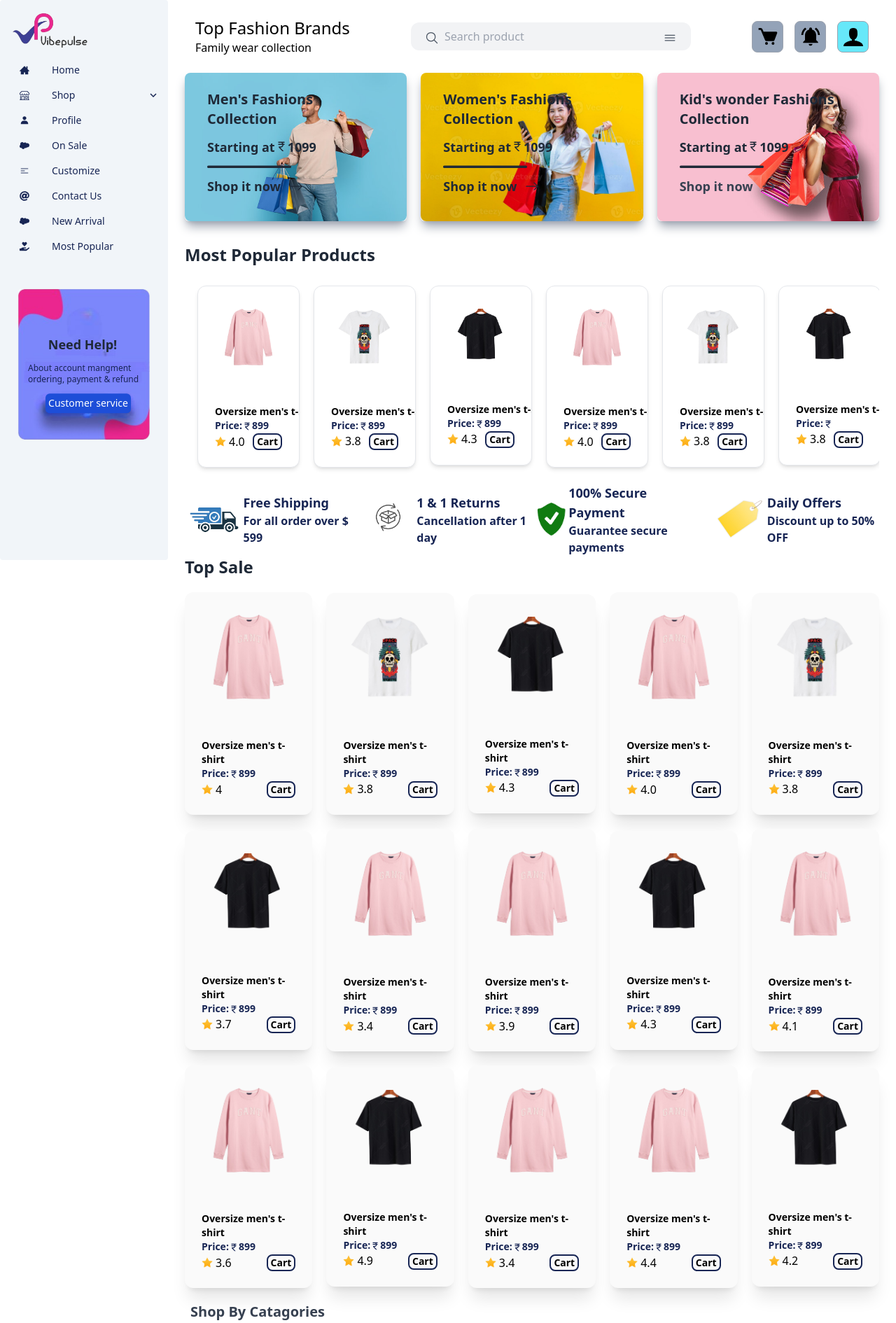
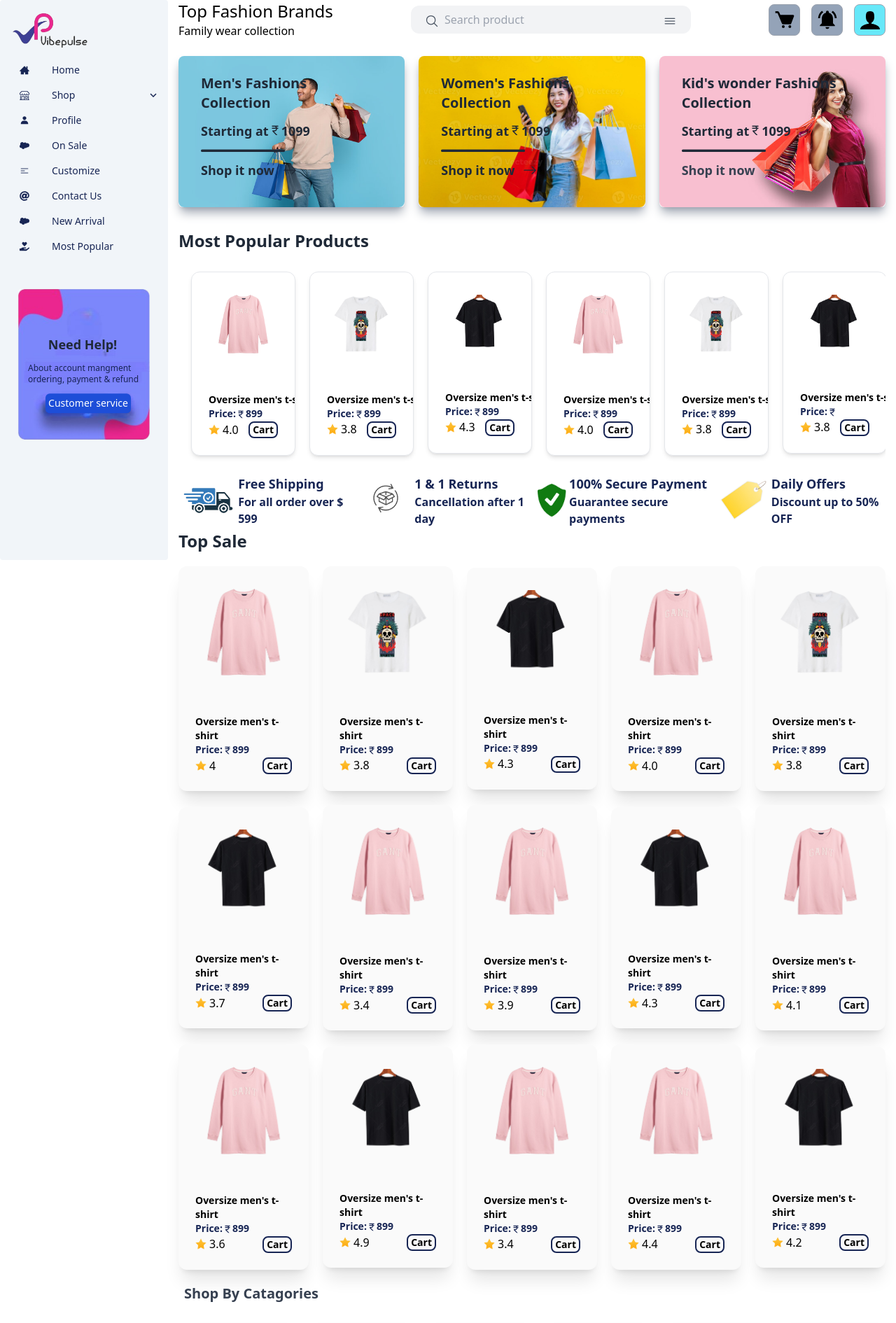
Before and after one commit to pitambar77/ecommerce, a React (Create React App) app: page / in a window 1280 px wide. Shown: the top 1890 px of the page at 70% size. Built offline with nearby package versions, Linux system fonts and the light colour scheme.

Commit message:
sixth  changes

```diff
--- a/src/App.js
+++ b/src/App.js
@@ -21,7 +21,7 @@ function App() {
     <div>
         <SideBar/>
       </div>
-        <div className=' p-6'>
+        <div className=''>
           <Header/>
           <Home/>
           <PopularProduct/>
--- a/src/Components/SideBar.jsx
+++ b/src/Components/SideBar.jsx
@@ -66,7 +66,7 @@ const SideBar = () => {
 
   return (
 
-        <div className={` sticky top-0 h-screen sm:p-2 p-1 sm:pt-4 duration-300 text-blue-950 bg-slate-100  rounded sm:w-60 w-28 `}>
+        <div className={` sticky top-0  h-screen sm:p-2 p-1 sm:pt-4 duration-300 text-blue-950 bg-slate-100  rounded sm:w-60 w-28 `}>
             {/* <IoIosArrowRoundBack className={`text-xl rounded-full absolute -right-3 top-9 border cursor-pointer text-gray-600 ${!open && "rotate-180"}`}
             onClick={()=>setOpen(!open)} /> */}
             <div>
@@ -110,8 +110,8 @@ const SideBar = () => {
 
                 <div className=' absolute flex flex-col justify-between items-center max-w-[220px] top-[50%] -translate-y-[40%] space-y-3'>
                     <h1 className=' sm:text-lg text-sm font-bold text-gray-800 '>Need Help!</h1>
-                    <p className=' ml-8 text-xs'>About account mangment ordering, payment & refund</p>
-                    <button className=' bg-blue-700 text-sm p-1 ml-4 text-white rounded-md'> Customer service </button>
+                    <p className=' ml-8 sm:text-xs'>About account mangment ordering, payment & refund</p>
+                    <button className=' bg-blue-700 sm:text-sm p-1 ml-4 text-white rounded-md'> Customer service </button>
                 </div>
 
         </div>
--- a/src/Pages/Add.jsx
+++ b/src/Pages/Add.jsx
@@ -6,7 +6,7 @@ import offer from '../assests/offer.png'
 
 const Add = () => {
   return (
-    <div className='  pt-2 '>
+    <div className=' container  pt-2 '>
         <div className='grid sm:grid-cols-4 grid-cols-2 gap-2 justify-between items-center text-blue-950 font-semibold'>
             <div className=' flex items-center'>
                 <div>
--- a/src/Pages/Banner.jsx
+++ b/src/Pages/Banner.jsx
@@ -8,7 +8,7 @@ import banner from '../assests/banner/banner.png'
 const Banner = () => {
   return (
     <>
-        <div className=' pt-6'>
+        <div className=' container pt-6'>
             <div className=' grid gap-8 sm:grid-cols-12'>
                 <div className=' relative sm:col-span-8 '>
                     <img src={shoes} alt="" className=' w-full  md:h-[620px] h-[300px]  rounded-lg' />
--- a/src/Pages/Catagories.jsx
+++ b/src/Pages/Catagories.jsx
@@ -103,7 +103,7 @@ const Catagories = () => {
       };
   return (
     <div>
-        <div className=''>
+        <div className=' container'>
             <div className=''>
                 <h1 className=' text-xl font-semibold text-gray-700 mt-5 px-2'> Shop By Catagories </h1>
             </div>
--- a/src/Pages/Home.jsx
+++ b/src/Pages/Home.jsx
@@ -9,7 +9,7 @@ import { MdCurrencyRupee } from "react-icons/md";
 
 const Home = () => {
   return (
-    <div className=' '>
+    <div className=' container '>
       <div className=' grid sm:grid-cols-3 pt-6 gap-5'>
       <div className='  relative block shadow-lg rounded-md shadow-gray-400'>
           <img className=' w-full h-full object-cover rounded-lg ' src={menImg} alt='men'/>
--- a/src/Pages/NewArrival.jsx
+++ b/src/Pages/NewArrival.jsx
@@ -72,11 +72,11 @@ const CatagoriesData = [
 const NewArrival = () => {
   return (
     <div>
-        <div className=' '>
+        <div className=' container '>
             <div className=''>
-                <h1 className=' text-xl font-semibold text-gray-700 mt-8 px-2'> New Arrival </h1>
+                <h1 className=' text-2xl font-semibold text-gray-700 mt-8'> New Arrival </h1>
             </div>
-             <div className=' grid grid-cols-2 sm:grid-cols-5 gap-2 md:gap-2 mt-5 place-items-center'>
+             <div className=' grid grid-cols-2 sm:grid-cols-4 md:grid-cols-5 gap-2 md:gap-2 mt-8 place-items-center'>
                 {CatagoriesData.map((data) =>(
                 <>
                 <div className=''>
--- a/src/Pages/NewCollection.jsx
+++ b/src/Pages/NewCollection.jsx
@@ -62,7 +62,7 @@ const ProductsData = [
 
 const NewCollection = () => {
   return (
-    <div className=' pt-6'>
+    <div className=' container pt-6'>
         <div className=' grid sm:grid-cols-12 gap-6 bg-zinc-50'>
             <div className=' sm:col-span-4  '>
                 <img src={mobilebg} alt="" className=' h-full rounded-lg object-cover ' />
--- a/src/Pages/PopularProduct.jsx
+++ b/src/Pages/PopularProduct.jsx
@@ -183,7 +183,7 @@ const PopularProduct = () => {
 
   return (
     <div >
-        <div className=' '>
+        <div className=' container '>
             <div className=''>
                 <h1 className=' text-2xl font-semibold text-gray-800 mt-8'> Most Popular Products </h1>
             </div>
--- a/src/Pages/TopSales.jsx
+++ b/src/Pages/TopSales.jsx
@@ -144,7 +144,7 @@ const ProductsData = [
 const TopSales = () => {
   return (
     <div>
-        <div className=''>
+        <div className=' container'>
             <div className=''>
                 <h1 className=' text-2xl font-semibold text-gray-800 '> Top Sale </h1>
             </div>
```
